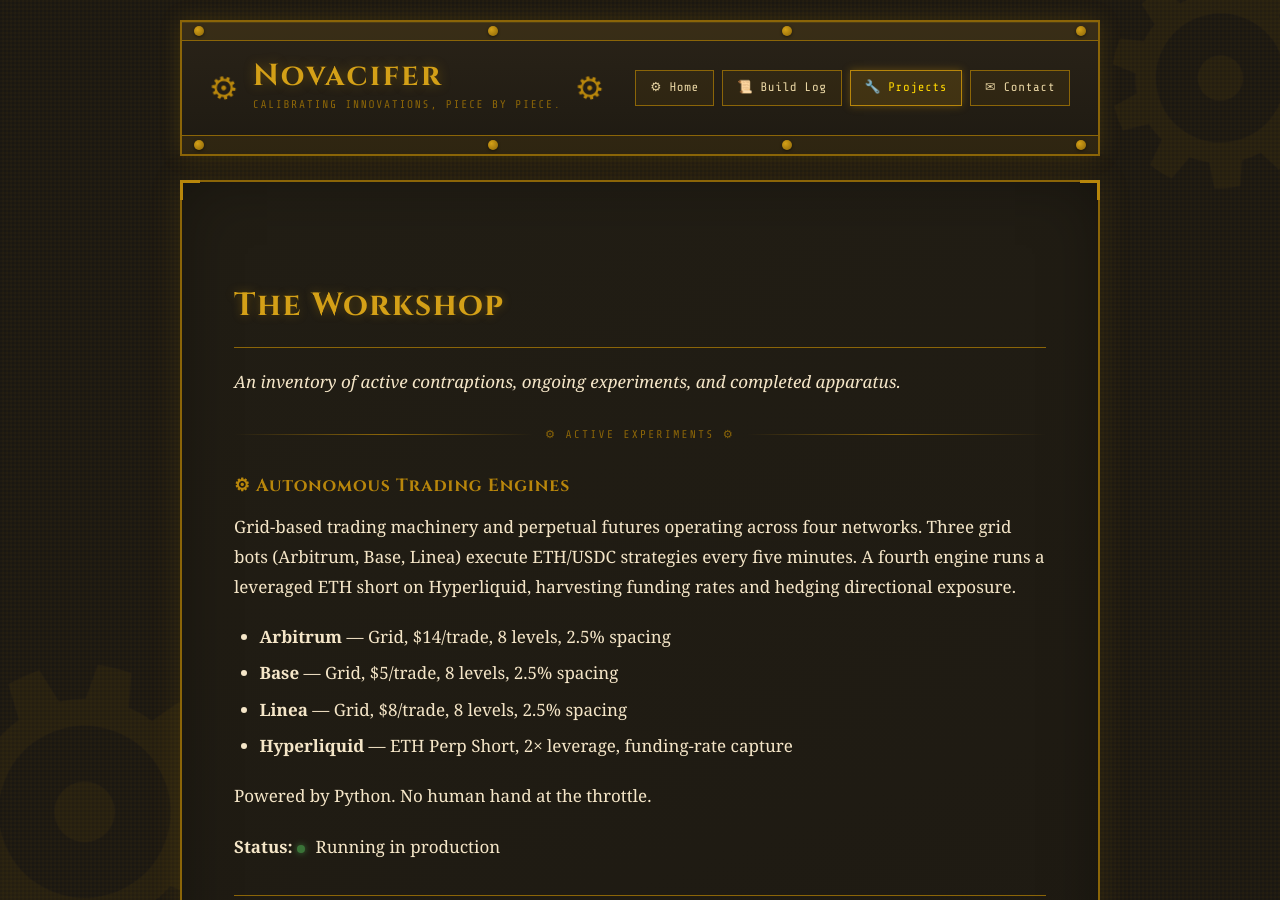
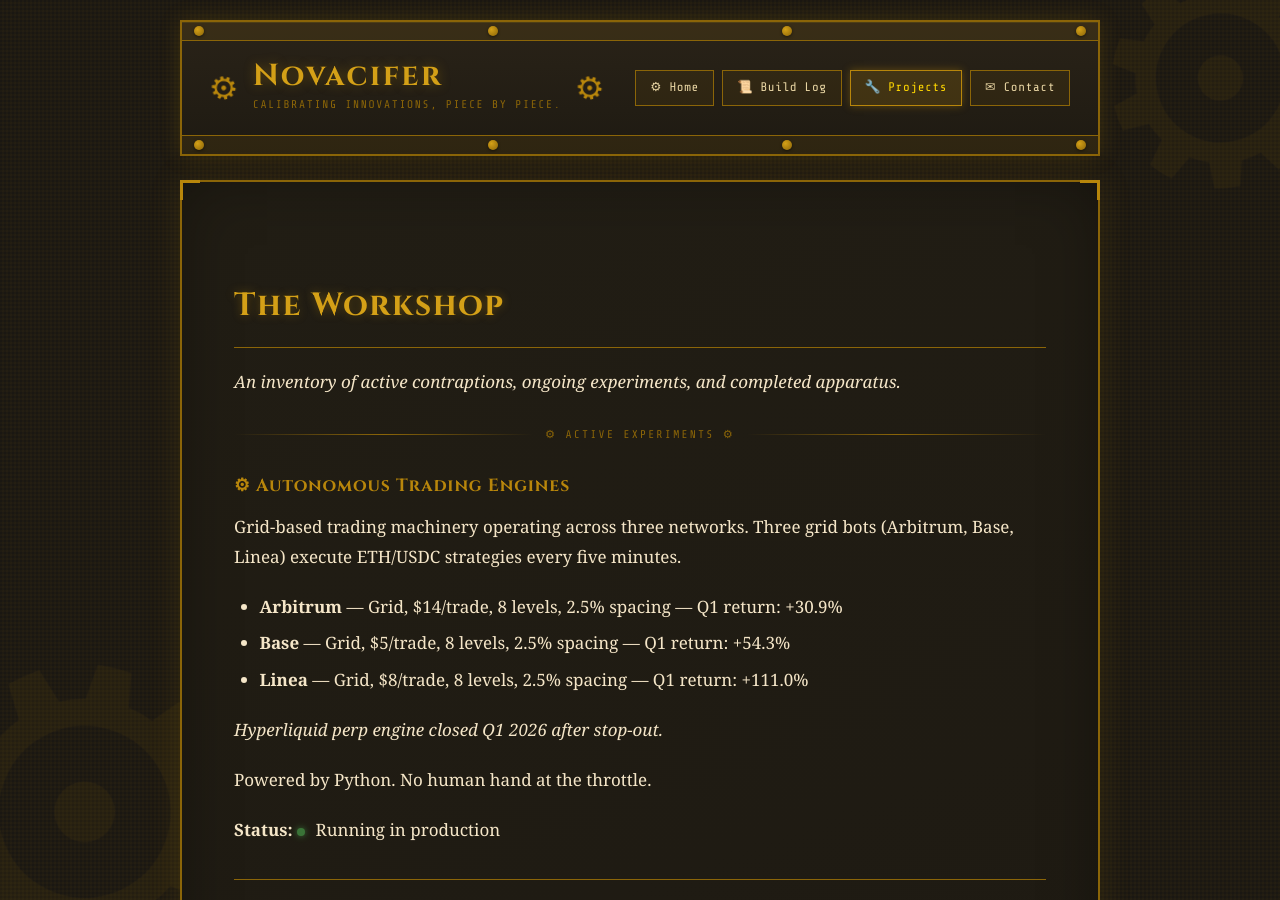
Before and after one commit to jmolinasoler/novacifer.com, a Jekyll site: the page built from projects.md, in a window 1280 px wide and 900 px high. Built offline with Jekyll 4.4.1, drawn with Linux system fonts in a browser that asks for light colours; some web fonts are replaced; some of the changed text lies outside the part shown.

Commit message:
Weekly update: correct bot count (HL closed), add Q1 returns, AI Compliance Stack direction

```diff
--- a/projects.md
+++ b/projects.md
@@ -11,12 +11,13 @@ description: Active experiments and ventures from the Novacifer workshop.
 <div class="section-divider">⚙ Active Experiments ⚙</div>
 
 ### ⚙ Autonomous Trading Engines
-Grid-based trading machinery and perpetual futures operating across four networks. Three grid bots (Arbitrum, Base, Linea) execute ETH/USDC strategies every five minutes. A fourth engine runs a leveraged ETH short on Hyperliquid, harvesting funding rates and hedging directional exposure.
+Grid-based trading machinery operating across three networks. Three grid bots (Arbitrum, Base, Linea) execute ETH/USDC strategies every five minutes.
 
-- **Arbitrum** — Grid, $14/trade, 8 levels, 2.5% spacing
-- **Base** — Grid, $5/trade, 8 levels, 2.5% spacing
-- **Linea** — Grid, $8/trade, 8 levels, 2.5% spacing
-- **Hyperliquid** — ETH Perp Short, 2× leverage, funding-rate capture
+- **Arbitrum** — Grid, $14/trade, 8 levels, 2.5% spacing — Q1 return: +30.9%
+- **Base** — Grid, $5/trade, 8 levels, 2.5% spacing — Q1 return: +54.3%
+- **Linea** — Grid, $8/trade, 8 levels, 2.5% spacing — Q1 return: +111.0%
+
+*Hyperliquid perp engine closed Q1 2026 after stop-out.*
 
 Powered by Python. No human hand at the throttle.
 
```
Also changed, not shown: other parts of projects.md (+1 -1 lines), index.md (+1 -1 lines).
